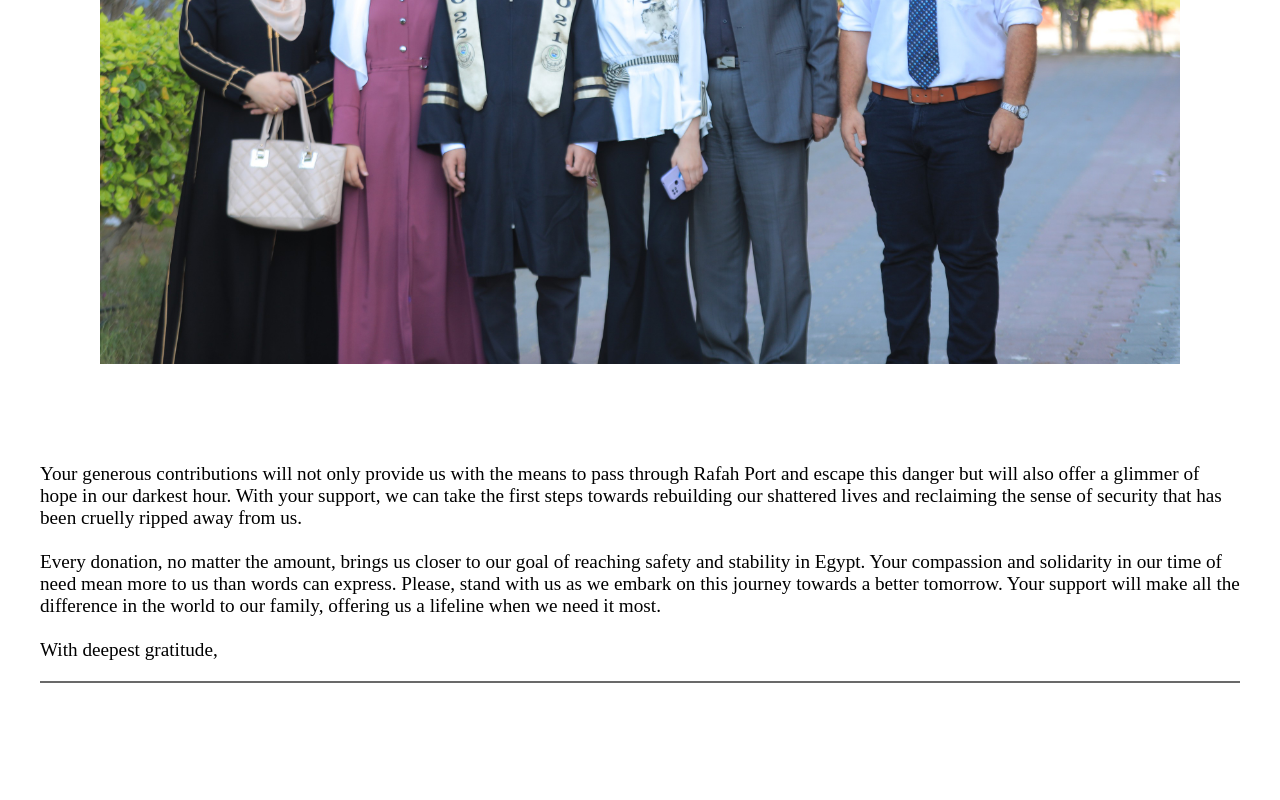
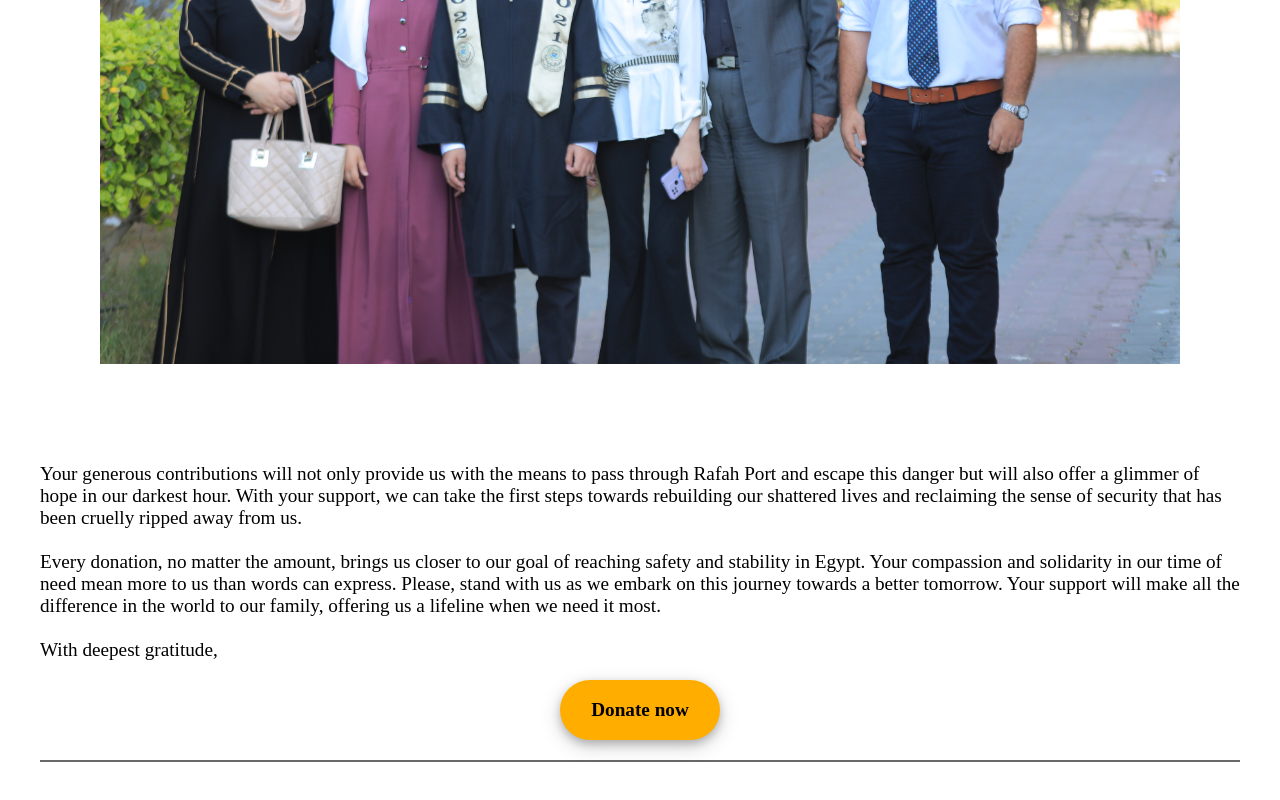
Before and after one commit to mohammed-ayyad/donation, a plain HTML site: page index.html in a window 1280 px wide. Shown: the part 4458-5258 px from the top of the page. Before the commit the page ends 5187 px from the top, so only its background shows below. Drawn offline with Linux system fonts and the light colour scheme.

Commit message:
add donation button to the bottom

```diff
--- a/index.html
+++ b/index.html
@@ -183,6 +183,16 @@
                 <br>
                 With deepest gratitude,
                 </p>
+
+                <div style="display: flex; justify-content: center;">
+                    <a rel="stylesheet"
+                        href="https://www.gofundme.com/f/Uniti-per-jamal/donate?qid=75ce7db1671f7ea839b183c0a261ff63&source=btn_donate">
+                        <div
+                            style="font-weight: 600;   box-shadow: 0 4px 8px 0 rgba(0, 0, 0, 0.2), 0 6px 20px 0 rgba(0, 0, 0, 0.19); align-items: center; justify-content: center; display: flex; width: 160px; height: 60px; background-color:rgb(255, 174, 0); border-radius:50px ;">
+                            Donate now
+                        </div>
+                    </a>
+                </div>
                 <div style="width:100%; background-color: #696969; height: 2px; margin: 20px 0px;"></div>
             </div>
         </div>
```
